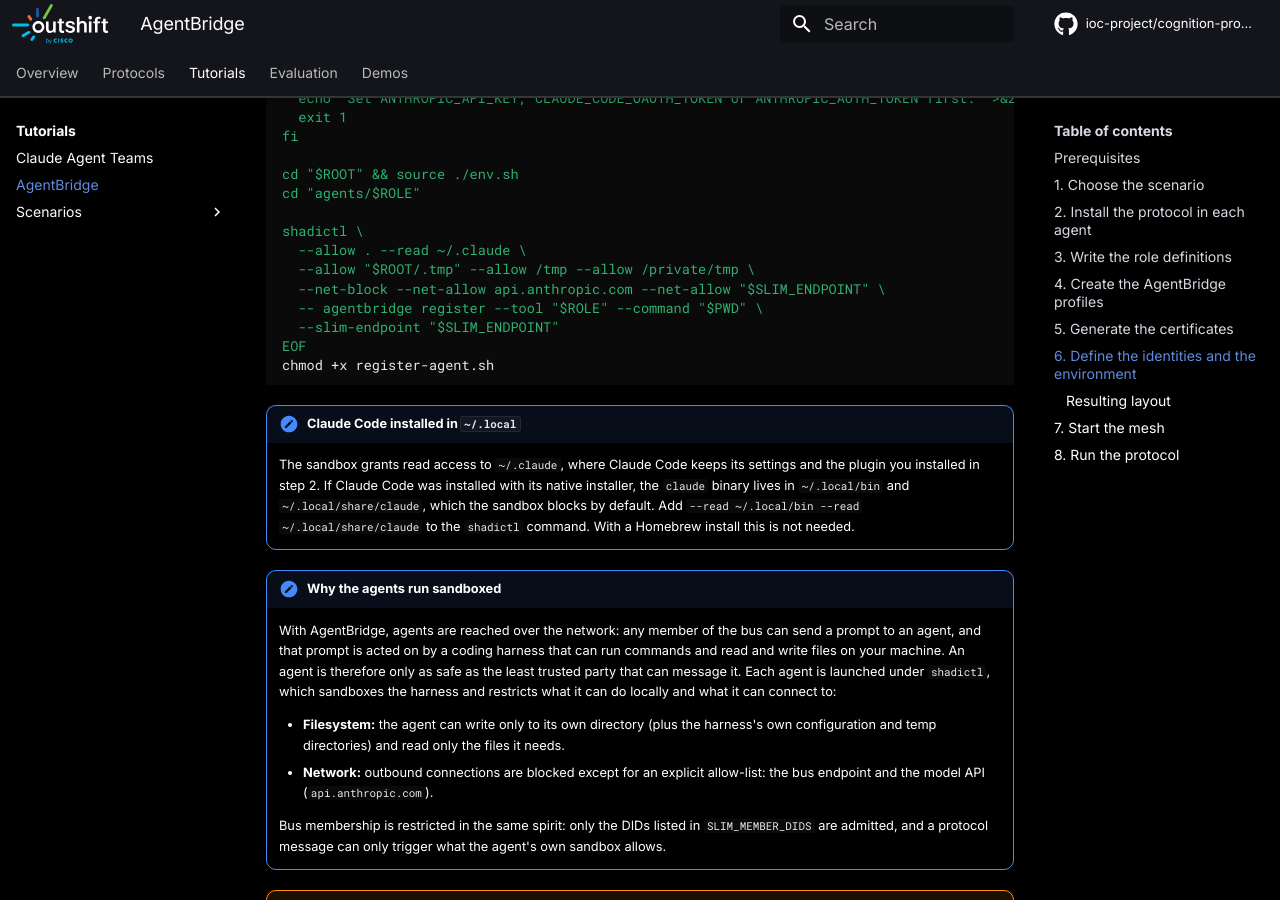
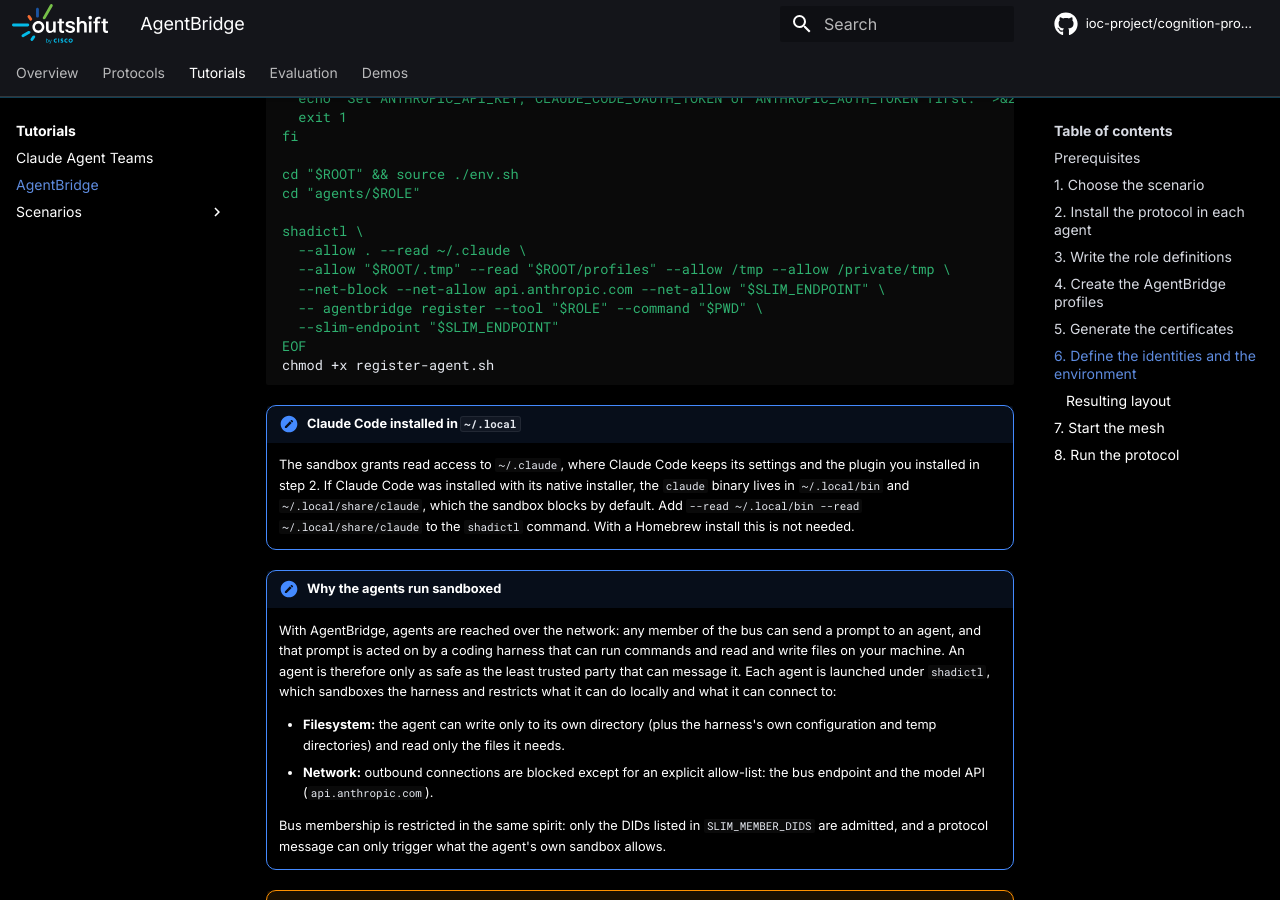
Before and after one commit to ioc-project/cognition-protocols, an MkDocs documentation site: the page built from docs/tutorials/agentbridge.md, in a window 1280 px wide and 900 px high, scrolled down 5025 px. Built offline with MkDocs 1.6.1 and Material for MkDocs 9.7.7, drawn with Linux system fonts in a browser that asks for light colours; comment, search, counter and statistics services are not loaded.

Commit message:
docs: let the sandboxed agent read the AgentBridge profiles
The profiles directory is outside the agent's own directory, so under shadictl agentbridge could not find them unless the project lived under /tmp, and failed with 'Unknown tool type'.

Signed-off-by: Mauro Sardara <msardara@cisco.com>

```diff
--- a/docs/tutorials/agentbridge.md
+++ b/docs/tutorials/agentbridge.md
@@ -244,7 +244,7 @@
 
 shadictl \
   --allow . --read ~/.claude \
-  --allow "$ROOT/.tmp" --allow /tmp --allow /private/tmp \
+  --allow "$ROOT/.tmp" --read "$ROOT/profiles" --allow /tmp --allow /private/tmp \
   --net-block --net-allow api.anthropic.com --net-allow "$SLIM_ENDPOINT" \
   -- agentbridge register --tool "$ROLE" --command "$PWD" \
   --slim-endpoint "$SLIM_ENDPOINT"
```
